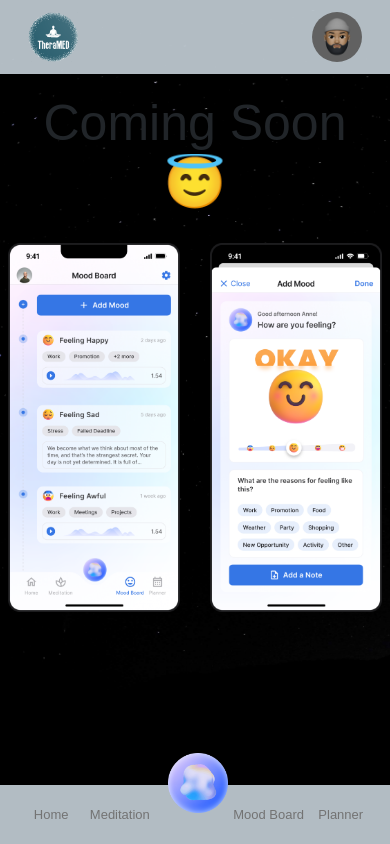
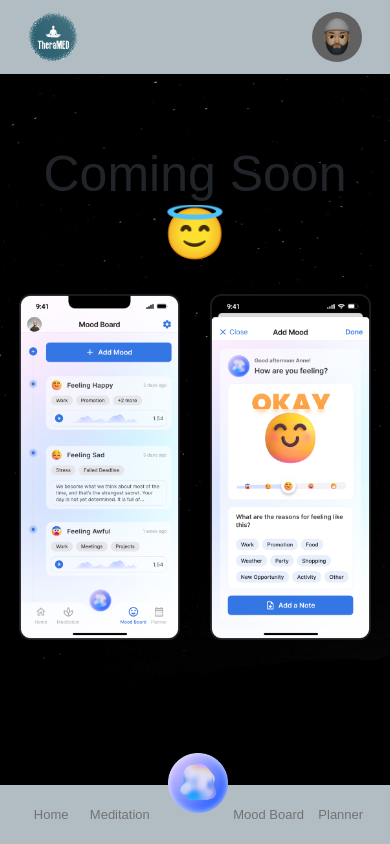
Before and after one commit to orpcy/theramed, a React (Create React App) app: page /mood in a window 390 px wide. Built offline with nearby package versions, Linux system fonts and the light colour scheme.

Commit message:
fix spacing

```diff
--- a/src/App.scss
+++ b/src/App.scss
@@ -64,11 +64,13 @@ html {
       filter: invert(1);
     }
 
-    .desktop-nav, footer{
+    .desktop-nav,
+    footer {
       background-color: rgba(33, 37, 41, 0.926);
     }
 
-    .right-nav a, footer span{
+    .right-nav a,
+    footer span {
       color: white !important;
     }
 
@@ -108,8 +110,9 @@ html {
   margin: 0 auto;
   padding: 50px 0;
 
-  .app-name{
-    font-family: 'Gill Sans', 'Gill Sans MT', Calibri, 'Trebuchet MS', sans-serif;
+  .app-name {
+    font-family: "Gill Sans", "Gill Sans MT", Calibri, "Trebuchet MS",
+      sans-serif;
   }
 
   .input-wrap {
@@ -626,7 +629,8 @@ footer {
   }
 }
 
-.Toastify__toast--success > div > div, .Toastify__toast--error > div > div {
+.Toastify__toast--success > div > div,
+.Toastify__toast--error > div > div {
   color: #6c757d !important;
 }
 
@@ -636,7 +640,7 @@ footer {
   transition: 0.4s all ease-out !important;
 }
 
-.btn-primary:hover{
+.btn-primary:hover {
   background-color: rgb(24, 118, 118) !important;
   border-color: rgb(24, 118, 118) !important;
   transform: scale(1.03);
@@ -752,22 +756,31 @@ footer {
     .mobile-nav {
       background-color: rgba(33, 37, 41, 0.926);
 
-      a:hover{
+      a:hover {
         color: rgb(46, 183, 183);
       }
     }
   }
 
-  .coming-soon.planner{
+  .coming-soon {
+    margin-top: 20%;
+  }
+
+  .coming-soon.planner {
     margin-right: -900px;
   }
 
-  .coming-soon h1{
+  .coming-soon h1 {
     transition: 2s all ease-out;
   }
 
-  .mood-coming img{
+  .mood-coming img {
     transition: 1.5s all ease-out;
+  }
+
+  .planner-page,
+  .mood-page {
+    width: 90% !important;
   }
 }
 
--- a/src/Components/MoodBoard.js
+++ b/src/Components/MoodBoard.js
@@ -14,7 +14,7 @@ const MoodBoard = () => {
     <div className="app-content">
       <Navbar />
 
-      <main>
+      <main className="mood-page">
         <div className="coming-soon">
           <h1 className={animate}>Coming Soon 😇 </h1>
           <div className="mood-coming">
--- a/src/Components/Planner.js
+++ b/src/Components/Planner.js
@@ -14,7 +14,7 @@ const Planner = () => {
     <div className="app-content">
       <Navbar />
 
-      <main>
+      <main className="planner-page">
         <div className={`coming-soon planner ${animate}`}>
           <h1 className={animate}>Coming Soon 😇 </h1>
           <div className="planner-coming">
```
